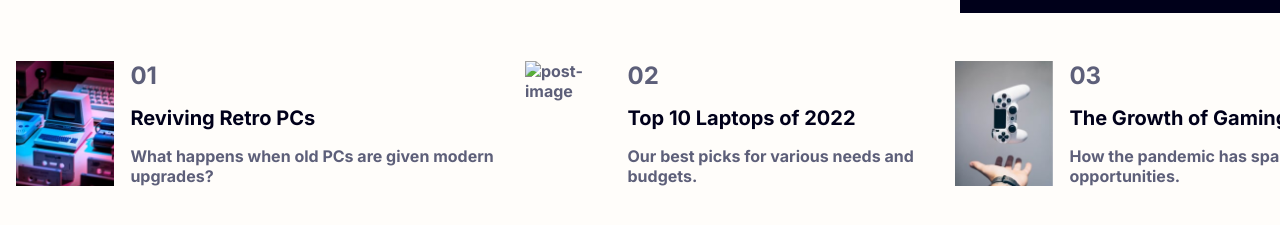
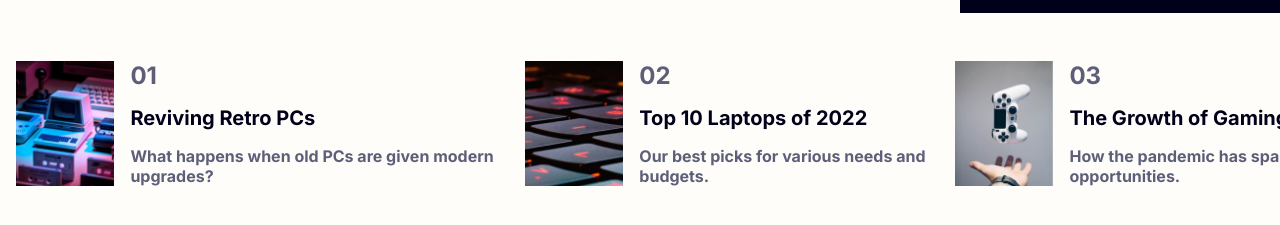
Before and after one commit to Baki16/fem-news_homepage, a plain HTML site: page index.html in a window 1280 px wide. Shown: the part 713-938 px from the top of the page. Drawn offline with Linux system fonts and the light colour scheme; the site is published under a folder, as on GitHub Pages, so addresses that start at the root find nothing; a web font is replaced by a local one.

Commit message:
Almost done

```diff
--- a/index.html
+++ b/index.html
@@ -111,7 +111,7 @@
         </li>
         <li class="news-post flex">
           <img
-            src="/assets/images/image-top-laptops.jpg"
+            src="./assets/images/image-top-laptops.jpg"
             alt="post-image"
             class="post-image"
           />
```
Also changed, not shown: 1 other file.
